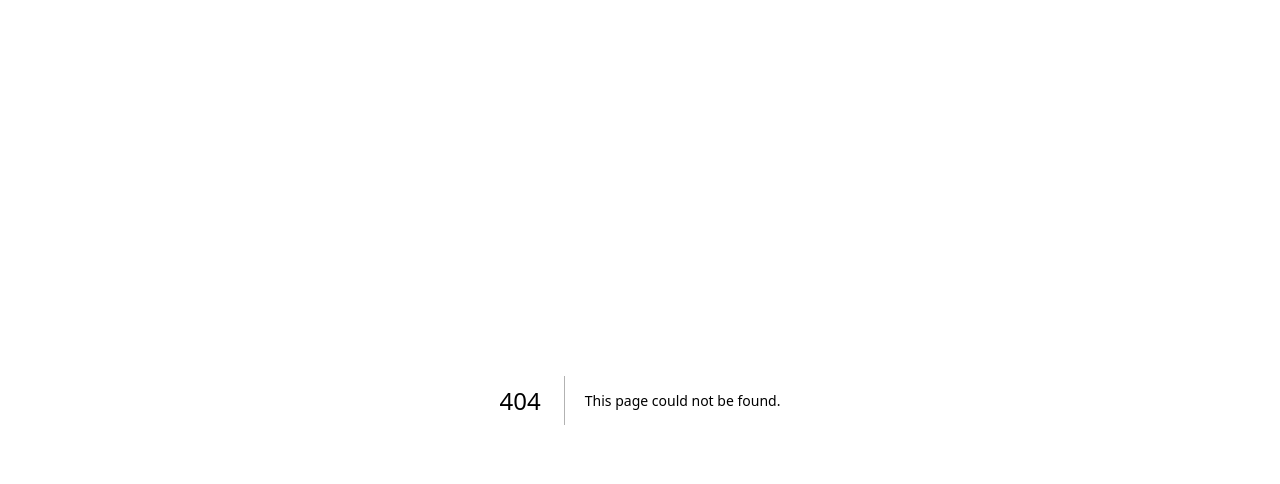
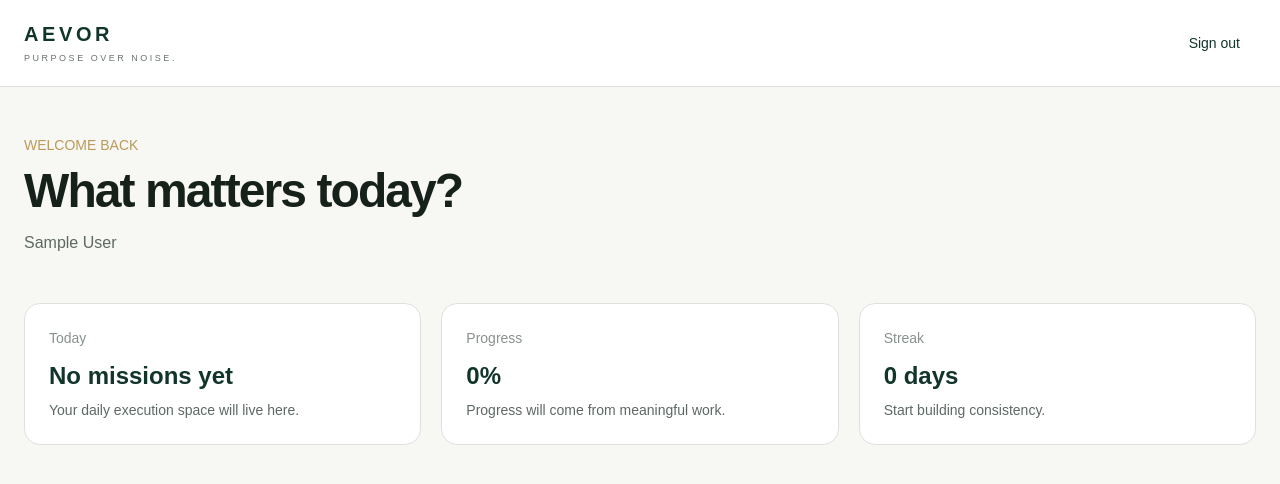
Before and after one commit to amritanshu-mishra/AEVOR, a Next.js app: page /home in a window 1280 px wide. Before the commit this address had no page. Shown: the top 484 px of the page. Built offline with nearby package versions, Linux system fonts and the light colour scheme; no server answers; sample sign-in values are in the browser's storage.

Commit message:
feat: add protected Aevor home

```diff
--- /dev/null
+++ b/app/home/layout.tsx
@@ -0,0 +1,37 @@
+"use client";
+
+import { useEffect, useState, ReactNode } from "react";
+import { onAuthStateChanged } from "firebase/auth";
+import { useRouter } from "next/navigation";
+import { auth } from "@/lib/firebase/client";
+
+export default function HomeLayout({
+  children,
+}: {
+  children: ReactNode;
+}) {
+  const router = useRouter();
+  const [checkingAuth, setCheckingAuth] = useState(true);
+
+  useEffect(() => {
+    const unsubscribe = onAuthStateChanged(auth, (user) => {
+      if (!user) {
+        router.replace("/login");
+      } else {
+        setCheckingAuth(false);
+      }
+    });
+
+    return unsubscribe;
+  }, [router]);
+
+  if (checkingAuth) {
+    return (
+      <main className="flex min-h-screen items-center justify-center bg-[#F7F7F3]">
+        <p className="text-sm text-[#5E6963]">Loading Aevor...</p>
+      </main>
+    );
+  }
+
+  return <>{children}</>;
+}
--- /dev/null
+++ b/app/home/page.tsx
@@ -0,0 +1,97 @@
+"use client";
+
+import { useEffect, useState } from "react";
+import { onAuthStateChanged, signOut, User } from "firebase/auth";
+import { useRouter } from "next/navigation";
+import { auth } from "@/lib/firebase/client";
+
+export default function HomePage() {
+  const router = useRouter();
+  const [user, setUser] = useState<User | null>(null);
+
+  useEffect(() => {
+    const unsubscribe = onAuthStateChanged(auth, (currentUser) => {
+      if (!currentUser) {
+        router.replace("/login");
+        return;
+      }
+
+      setUser(currentUser);
+    });
+
+    return unsubscribe;
+  }, [router]);
+
+  if (!user) {
+    return null;
+  }
+
+  return (
+    <main className="min-h-screen bg-[#F7F7F3] text-[#17211C]">
+      <nav className="border-b border-[#DDE2DE] bg-white">
+        <div className="mx-auto flex max-w-7xl items-center justify-between px-6 py-5">
+          <div>
+            <div className="text-xl font-semibold tracking-[0.18em] text-[#12352B]">
+              AEVOR
+            </div>
+
+            <div className="mt-1 text-[9px] tracking-[0.28em] text-[#6B746F]">
+              PURPOSE OVER NOISE.
+            </div>
+          </div>
+
+          <button
+            onClick={() => signOut(auth)}
+            className="rounded-xl px-4 py-2 text-sm font-medium text-[#12352B] transition hover:bg-[#E9EEEA]"
+          >
+            Sign out
+          </button>
+        </div>
+      </nav>
+
+      <section className="mx-auto max-w-7xl px-6 py-12">
+        <p className="text-sm text-[#B99A5B]">WELCOME BACK</p>
+
+        <h1 className="mt-3 text-4xl font-semibold tracking-[-0.04em] md:text-5xl">
+          What matters today?
+        </h1>
+
+        <p className="mt-4 text-[#5E6963]">
+          {user.displayName || user.email}
+        </p>
+
+        <div className="mt-12 grid gap-5 md:grid-cols-3">
+          <div className="rounded-2xl border border-[#DDE2DE] bg-white p-6">
+            <p className="text-sm text-[#89918C]">Today</p>
+            <h2 className="mt-3 text-2xl font-semibold text-[#12352B]">
+              No missions yet
+            </h2>
+            <p className="mt-2 text-sm text-[#5E6963]">
+              Your daily execution space will live here.
+            </p>
+          </div>
+
+          <div className="rounded-2xl border border-[#DDE2DE] bg-white p-6">
+            <p className="text-sm text-[#89918C]">Progress</p>
+            <h2 className="mt-3 text-2xl font-semibold text-[#12352B]">
+              0%
+            </h2>
+            <p className="mt-2 text-sm text-[#5E6963]">
+              Progress will come from meaningful work.
+            </p>
+          </div>
+
+          <div className="rounded-2xl border border-[#DDE2DE] bg-white p-6">
+            <p className="text-sm text-[#89918C]">Streak</p>
+            <h2 className="mt-3 text-2xl font-semibold text-[#12352B]">
+              0 days
+            </h2>
+            <p className="mt-2 text-sm text-[#5E6963]">
+              Start building consistency.
+            </p>
+          </div>
+        </div>
+      </section>
+    </main>
+  );
+}
--- a/app/login/page.tsx
+++ b/app/login/page.tsx
@@ -28,7 +28,7 @@ export default function LoginPage() {
         await createUserWithEmailAndPassword(auth, email, password);
       }
 
-      window.location.href = "/";
+      window.location.href = "/home";
     } catch {
       setError(
         mode === "login"
--- a/app/page.tsx
+++ b/app/page.tsx
@@ -85,7 +85,7 @@ export default function Home() {
 
           <div className="mt-10 flex flex-wrap gap-4">
             <a
-              href={user ? "#" : "/login"}
+              href={user ? "/home" : "/login"}
               className="rounded-xl bg-[#12352B] px-7 py-3.5 text-sm font-semibold text-white transition hover:bg-[#0B211A]"
             >
               {user ? "Continue with Aevor" : "Start with Aevor"}
@@ -164,7 +164,7 @@ export default function Home() {
         </p>
 
         <a
-          href={user ? "#" : "/login"}
+          href={user ? "/home" : "/login"}
           className="mt-8 inline-block rounded-xl bg-[#12352B] px-7 py-3.5 text-sm font-semibold text-white transition hover:bg-[#0B211A]"
         >
           {user ? "Enter Aevor" : "Enter Aevor"}
```
